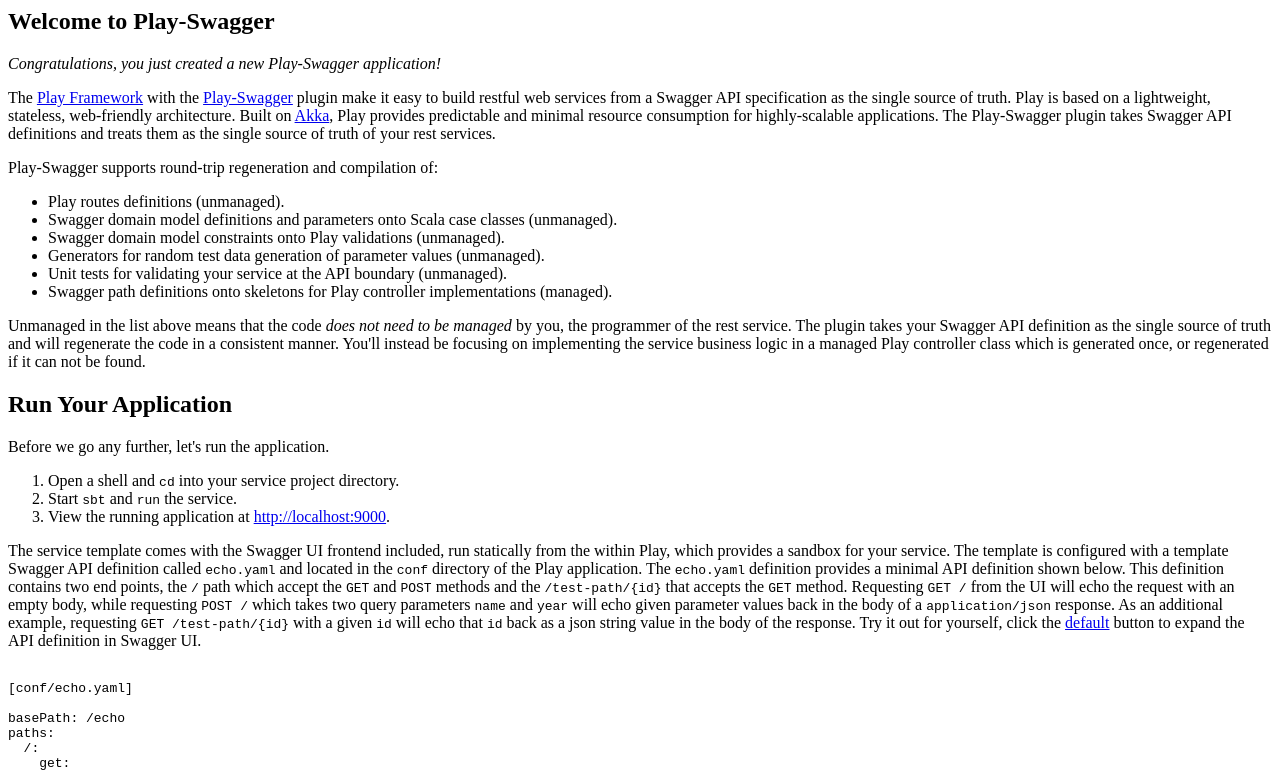
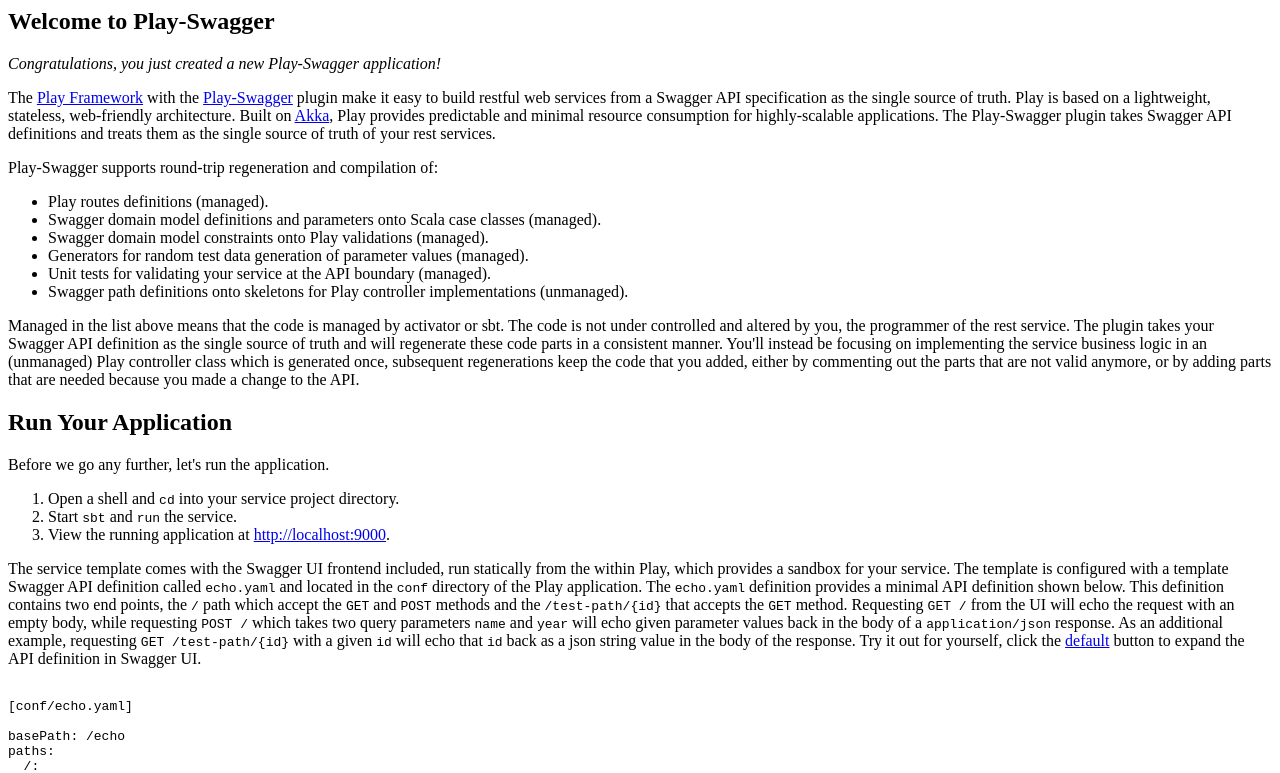
Before and after one commit to zalando-stups/api-first-hand-service, a plain HTML site: page tutorial/index.html in a window 1280 px wide. Shown: the top 773 px of the page. Drawn offline with Linux system fonts and the light colour scheme; files whose address does not match are found by name.

Commit message:
preparing for play-swagger-0.1.4, wip

```diff
--- a/tutorial/index.html
+++ b/tutorial/index.html
@@ -16,15 +16,15 @@
         Play-Swagger supports round-trip regeneration and compilation of:
     </p>
     <ul>
-        <li>Play routes definitions (unmanaged).</li>
-        <li>Swagger domain model definitions and parameters onto Scala case classes (unmanaged).</li>
-        <li>Swagger domain model constraints onto Play validations (unmanaged).</li>
-        <li>Generators for random test data generation of parameter values (unmanaged).</li>
-        <li>Unit tests for validating your service at the API boundary (unmanaged).</li>
-        <li>Swagger path definitions onto skeletons for Play controller implementations (managed). </li>
+        <li>Play routes definitions (managed).</li>
+        <li>Swagger domain model definitions and parameters onto Scala case classes (managed).</li>
+        <li>Swagger domain model constraints onto Play validations (managed).</li>
+        <li>Generators for random test data generation of parameter values (managed).</li>
+        <li>Unit tests for validating your service at the API boundary (managed).</li>
+        <li>Swagger path definitions onto skeletons for Play controller implementations (unmanaged). </li>
     </ul>
     <p>
-        Unmanaged in the list above means that the code <em>does not need to be managed</em> by you, the programmer of the rest service. The plugin takes your Swagger API definition as the single source of truth and will regenerate the code in a consistent manner.  You'll instead be focusing on implementing the service business logic in a managed Play controller class which is generated once, or regenerated if it can not be found.
+        Managed in the list above means that the code is managed by activator or sbt. The code is not under controlled and altered by you, the programmer of the rest service. The plugin takes your Swagger API definition as the single source of truth and will regenerate these code parts in a consistent manner.  You'll instead be focusing on implementing the service business logic in an (unmanaged) Play controller class which is generated once, subsequent regenerations keep the code that you added, either by commenting out the parts that are not valid anymore, or by adding parts that are needed because you made a change to the API.
     </p>
 </div>
 <div>
@@ -38,7 +38,7 @@
         <li>View the running application at <a href="http://localhost:9000">http://localhost:9000</a>.</li>
     </ol>
     <p>
-        The service template comes with the Swagger UI frontend included, run statically from the within Play, which provides a sandbox for your service. The template is configured with a template Swagger API definition called <code>echo.yaml</code> and located in the <code>conf</code> directory of the Play application. The <code>echo.yaml</code> definition provides a minimal API definition shown below. This definition contains two end points, the <code>/</code> path which accept the <code>GET</code> and <code>POST</code> methods and the <code>/test-path/{id}</code> that accepts the <code>GET</code> method. Requesting <code>GET /</code> from the UI will echo the request with an empty body, while requesting <code>POST /</code> which takes two query parameters <code>name</code> and <code>year</code> will echo given parameter values back in the body of a <code>application/json</code> response. As an additional example, requesting <code>GET /test-path/{id}</code> with a given <code>id</code> will echo that <code>id</code> back as a json string value in the body of the response. Try it out for yourself, click the <a href="http://localhost:9000/#!/default">default</a> button to expand the API definition in Swagger UI.
+        The service template comes with the Swagger UI frontend included, run statically from the within Play, which provides a sandbox for your service. The template is configured with a template Swagger API definition called <code>echo.yaml</code> and located in the <code>conf</code> directory of the Play application. The <code>echo.yaml</code> definition provides a minimal API definition shown below. This definition contains two end points, the <code>/</code> path which accept the <code>GET</code> and <code>POST</code> methods and the <code>/test-path/{id}</code> that accepts the <code>GET</code> method. Requesting <code>GET /</code> from the UI will echo the request with an empty body, while requesting <code>POST /</code> which takes two query parameters <code>name</code> and <code>year</code> will echo given parameter values back in the body of a <code>application/json</code> response. As an additional example, requesting <code>GET /test-path/{id}</code> with a given <code>id</code> will echo that <code>id</code> back as a json string value in the body of the response. Try it out for yourself, click the <a href="http://localhost:9000/">default</a> button to expand the API definition in Swagger UI.
     </p>
     <pre><code>
 [conf/echo.yaml]
```
Also changed, not shown: 2 other files.
